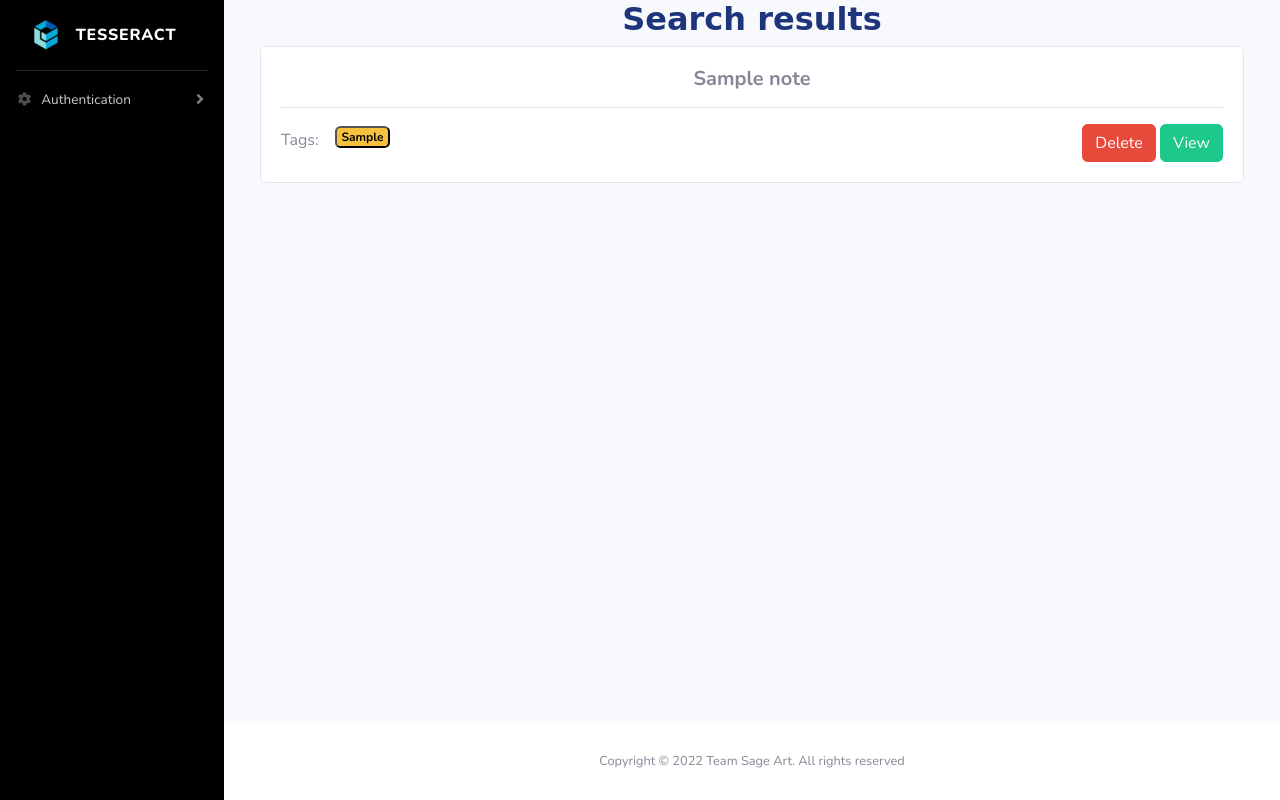
After one commit to LEELAVATHI-B/fram, a Django app: template cube/templates/cube/search_results.html in a window 1280 px wide. The commit adds this page. Run offline with Django 4.2, Linux system fonts and the light colour scheme; the template is opened without the code that fills it: values that come from a table or form of the project are taken from there, others are empty; tables that the repository leaves empty hold one stand-in row (values such as "Sample post"); parts of the project's set-up code (start-up, migrations or seed data) failed here and were passed over; some libraries are stand-ins or nearby versions.

Commit message:
search bar working :innocent:

```diff
--- a/cube/templates/cube/base.html
+++ b/cube/templates/cube/base.html
@@ -158,18 +158,17 @@
                 </button>
 
                 <!-- Topbar Search -->
-                <form
-                        class="d-none d-sm-inline-block form-inline mr-auto ml-md-3 my-2 my-md-0 mw-100 navbar-search">
+                <div class="d-none d-sm-inline-block form-inline mr-auto ml-md-3 my-2 my-md-0 mw-100 navbar-search">
                     <div class="input-group">
-                        <input type="text" class="form-control bg-light border-0 small" placeholder="Search for..."
+                        <input id="search_bar" type="text" class="form-control bg-light border-0 small" placeholder="Search for..."
                                aria-label="Search" aria-describedby="basic-addon2">
                         <div class="input-group-append">
-                            <button class="btn btn-primary" type="button">
+                            <button class="btn btn-primary" type="button" onclick="search_redirect()">
                                 <i class="fas fa-search fa-sm"></i>
                             </button>
                         </div>
                     </div>
-                </form>
+                </div>
                 <ul class="navbar-nav ml-auto">
                     <li class="nav-item dropdown no-arrow d-sm-none">
                         <a class="nav-link dropdown-toggle" href="#" id="searchDropdown" role="button"
@@ -396,7 +395,18 @@
 
     <!-- Custom scripts for all pages-->
     <script src="{% static 'cube/js/sb-admin-2.min.js' %}"></script>
-
+    <script>
+        function search_redirect() {
+            console.log("yes");
+            var query = document.getElementById("search_bar").value;
+            window.location.href = '/search/' + query;
+        }
+        document.getElementById("search_bar").addEventListener("keyup", function (event) {
+            if (event.key === 'Enter') {
+                search_redirect();
+            }
+        });
+    </script>
 </div>
 </body>
 
--- /dev/null
+++ b/cube/templates/cube/search_results.html
@@ -0,0 +1,92 @@
+{% extends 'cube/base.html' %}
+{% block content %}
+    {% if curr_notes %}
+        <h4 style="text-align: center; color: #1e347b; font-family: 'Comic Sans MS';font-size: xx-large"><b>Search results</b></h4>
+                <div class="col">
+                    <div class="col">
+                        <div id="order-left" class="dragcols" color="danger">
+                            {% for note in curr_notes %}
+                                <div class="col my-2">
+                                    <div class="card">
+                                        <div class="card-body">
+                                            <h5 class="card-title text-center"><b>{{ note.title }}</b></h5>
+                                            <hr>
+                                            <div style="width: 100%;display: flex;justify-content: space-between;">
+                                                <div class="row">
+                                                    <div class="col text-center mt-1">
+                                                        Tags:
+                                                    </div>
+                                                    <div id="button_holder{{ forloop.counter }}">
+
+                                                    </div>
+                                                    <p id="all_tags{{ forloop.counter }}">{{ note.tags }}</p>
+                                                </div>
+                                                <div>
+                                                    <a type="button" class="btn btn-danger "
+                                                       href="{% url 'delete_note' note_id=note.pk %}">
+                                                        Delete
+                                                    </a>
+                                                    <a type="button" class="btn btn-success "
+                                                       href="{% url 'view_note' note_id=note.pk %}">
+                                                        View
+                                                    </a>
+                                                </div>
+                                            </div>
+                                        </div>
+                                    </div>
+                                </div>
+                            {% endfor %}
+                        </div>
+                    </div>
+                </div>
+
+            </div>
+            <!-- Page level plugins -->
+            <script src="https://cdn.jsdelivr.net/npm/sortablejs@latest/Sortable.min.js"></script>
+            <script>
+                var elements = document.getElementsByClassName("dragcols");
+                for (var i = 0; i < elements.length; i++) {
+                    new Sortable(elements[i], {
+                        animation: 150,
+                        ghostClass: elements[i].color,
+                    });
+                }
+                for(var ctr = 1 ; ctr <= {{ curr_notes|length }} ; ctr++){
+                    var tags = document.getElementById("all_tags"+ctr);
+                    var tags_arr = tags.innerHTML.split(",");
+                    for(var i = 0 ; i < tags_arr.length ; i++){
+                        var btn = document.createElement("button");
+                        btn.innerHTML = tags_arr[i];
+                        btn.className = "badge bg-warning mx-1";
+                        document.getElementById("button_holder"+ctr).appendChild(btn);
+                    }
+                    tags.remove();
+                }
+            </script>
+        {% else %}
+        <h4 style="text-align: center; color: #1e347b; font-family: 'Comic Sans MS';font-size: xx-large"><b>Oops nothing found!</b></h4>
+        <br>
+        <br>
+        <br>
+        <br>
+        <br>
+        <br>
+        <br>
+        <br>
+        <br>
+        <br>
+        <br>
+        <br>
+        <br>
+        <br>
+        <br>
+        <br>
+        <br>
+        <br>
+        <br>
+        <br>
+        <br>
+        <br>
+
+    {% endif %}
+{% endblock %}
--- a/cube/views.py
+++ b/cube/views.py
@@ -196,10 +196,7 @@ class UserCrudView(APIView):
 def search_result(request, search_query):
     notes = Note.objects.filter(user=request.user, title__icontains=search_query)
     print(search_query)
-    if notes:
-        return render(request, 'cube/search_results.html', {'notes': notes})
-    else:
-        return HttpResponse("OOps! No results found")
+    return render(request, 'cube/search_results.html', {'curr_notes': notes})
 
 
 def delete_note(request, note_id):
```
